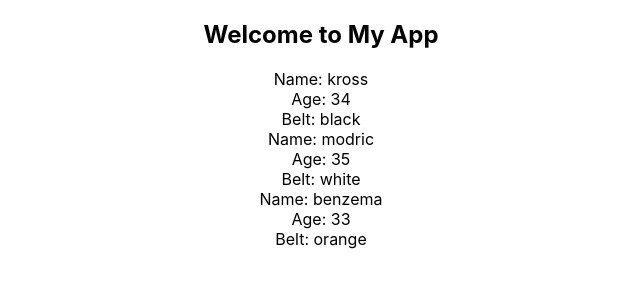
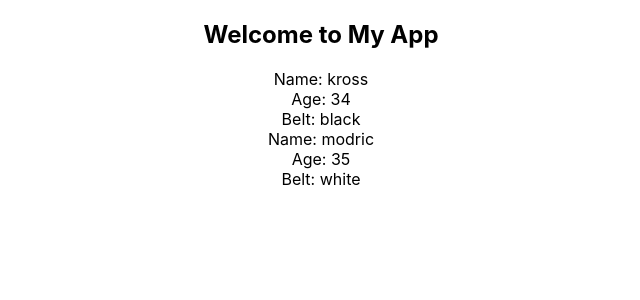
Before and after one commit to jisshub/react-readux, a React (Create React App) app in the folder my-app/: page / in a window 1280 px wide. Shown: the top 300 px of the page, without its empty margins (319-959 px from the left). Built offline with nearby package versions, Linux system fonts and the light colour scheme.

Commit message:
conditionaly ouput to template using if and ternary operator

```diff
--- a/my-app/src/App.js
+++ b/my-app/src/App.js
@@ -7,7 +7,7 @@ class App extends Component {
     ninjas: [
              {name: 'kross', age: 34, belt: 'black', id: 1},
              {name: 'modric', age: 35, belt: 'white', id: 2},
-             {name: 'benzema', age: 33, belt: 'orange', id: 3},
+             {name: 'benzema', age: 13, belt: 'orange', id: 3},
             ]
   }
   render(){
--- a/my-app/src/Ninjas.js
+++ b/my-app/src/Ninjas.js
@@ -2,12 +2,14 @@ import React from "react";
 
 const Ninjas = ({ninjas}) => {
     const ninjaList = ninjas.map(ninja => {
-    return (<div className="ninja" key={ninja.id}>
-                <div>Name: {ninja.name}</div>
-                <div>Age: {ninja.age}</div>
-                <div>Belt: {ninja.belt}</div>
-            </div>);
-    });
+        return ninja.age > 20 ?
+         (<div className="ninja" key={ninja.id}>
+            <div>Name: {ninja.name}</div>
+            <div>Age: {ninja.age}</div>
+            <div>Belt: {ninja.belt}</div>
+         </div>): null;
+        }
+    );
     return(
         <div className="ninja-list">
             {ninjaList}
```
Also changed, not shown: 2 other files (tests, documents, lock files or other folders).
